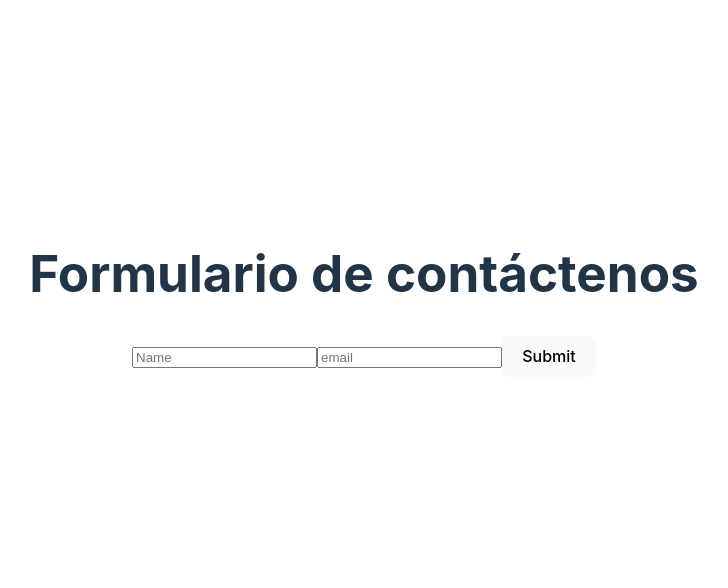
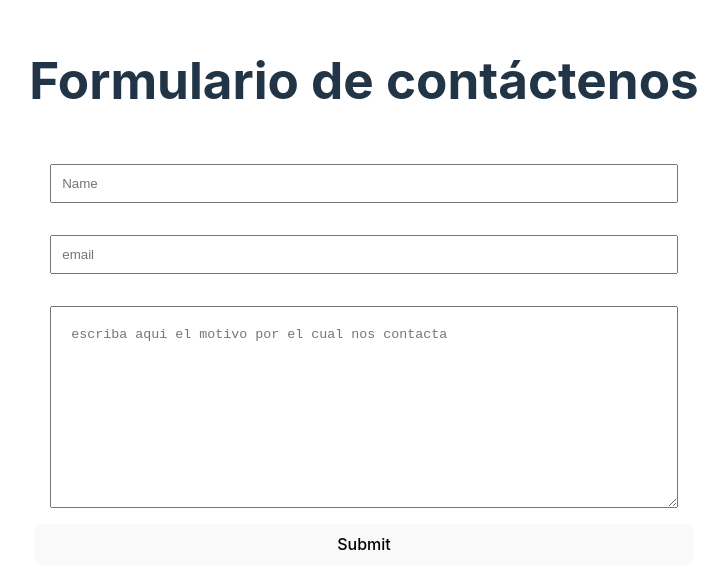
Before and after one commit to erozog125/emailjs-2469285, a React (Vite) app: page / in a window 1280 px wide. Shown: the part 106-694 px from the top of the page, without its empty margins (276-1004 px from the left). Built offline with nearby package versions, Linux system fonts and the light colour scheme.

Commit message:
insertacion de css

```diff
--- a/src/ContactUs/ContactUs.jsx
+++ b/src/ContactUs/ContactUs.jsx
@@ -1,11 +1,28 @@
-import React from 'react'
+import React , { useRef }from 'react';
+import  './contactus.css';
+import emailjs from '@emailjs/browser';
 
 export const ContactUs = () => {
-  return (
+
+const reForm = useRef();
+const handleSubmit =(Event) =>{
+  Event.preventDefault();
+  const serviceId = "service_8hd6br7";
+  const templateId = "template_xxniet5"
+  // 3 parrametro
+  const apikey = "ozYip14w9-_M0eoMv"
+
+  emailjs.sendForm(serviceId,templateId,"reForm.current",apikey)
+  .then(result => console.log(result.text))
+  .catch( error => console.error(error))
+}
+
+return (
     <div>
-      <form action="">
-        <input type="text" placeholder='Name' />
-        <input type="email" placeholder='email' />
+      <form reForm={reForm} action="" onSubmit={handleSubmit}>
+        <input type="text" placeholder='Name' name='name' />
+        <input type="email" placeholder='email' name='email'/>
+        <textarea placeholder='escriba aqui el motivo por el cual nos contacta' name='message'/>
         <button>Submit</button>
       </form>
     </div>
--- a/src/ContactUs/contactus.css
+++ b/src/ContactUs/contactus.css
@@ -0,0 +1,21 @@
+form{
+    border: white 5px solid;
+    display: flex;
+    flex-direction: column;
+    box-shadow:  10px 10px 10px 10px rgba(255, 255, 255, 0.2);
+    border-radius: 10px;
+    -webkit-border-radius: 10px;
+    -moz-border-radius: 10px;
+    -ms-border-radius: 10px;
+    -o-border-radius: 10px;
+}
+input{
+    padding: 10px;
+    margin: 1rem;
+    color: white;
+}
+textarea{
+    margin: 1rem;
+    padding: 20px;
+    height: 10rem;
+}
```
